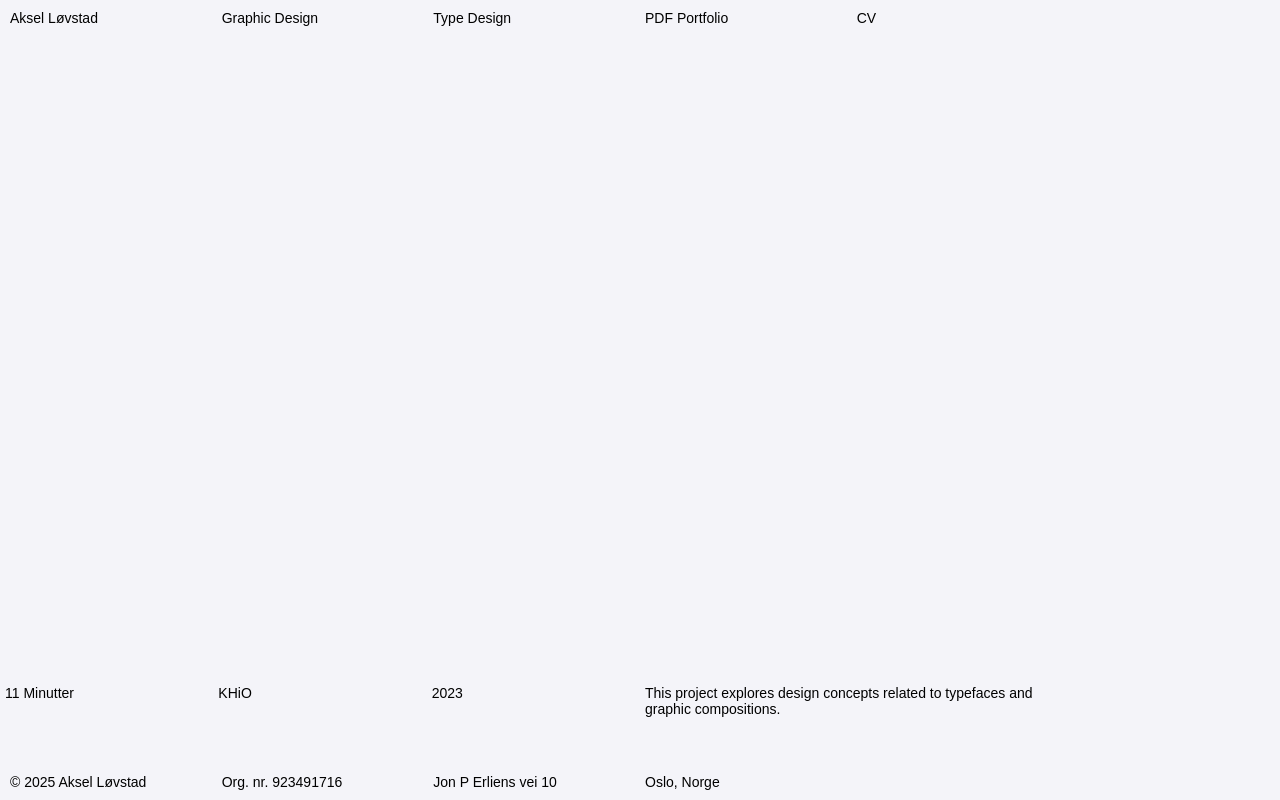
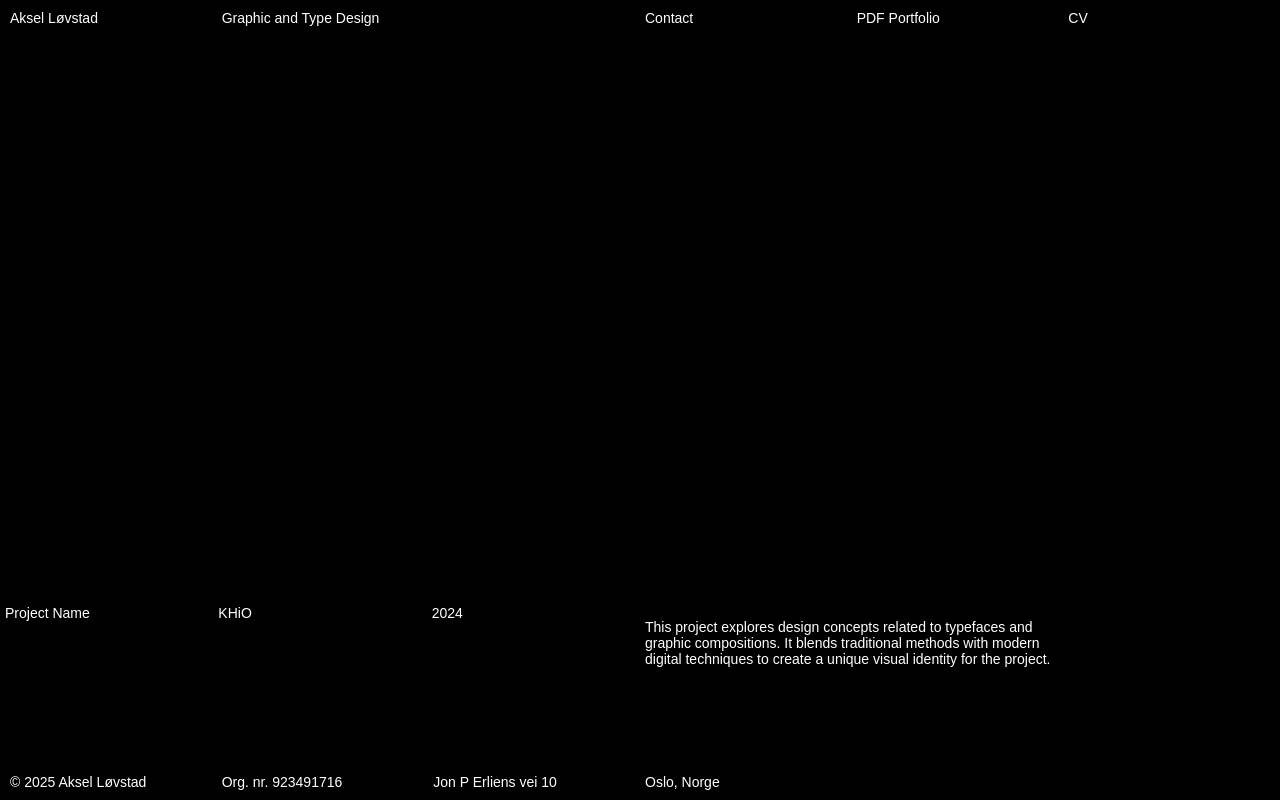
Before and after one commit to aksellovstad/aksellovstad.no, a plain HTML site: page index.html in a window 1280 px wide. Drawn offline with Linux system fonts and the light colour scheme.

Commit message:
5 image cycle

```diff
--- a/index.html
+++ b/index.html
@@ -5,7 +5,7 @@
     <meta name="viewport" content="width=device-width, initial-scale=1.0">
     <title>Aksel Løvstad - Graphic Design</title>
     <style>
-        /* Overall Body Layout */
+        /* Overall body setup */
         body {
             font-family: sans-serif;
             margin: 0;
@@ -13,79 +13,42 @@
             box-sizing: border-box;
             position: relative;
             min-height: 100vh;
-            background-color: #f4f4f9;
+            background-color: #000; /* Black background */
+            font-size: 14px;
+            color: white; /* White text color */
+            user-select: none; /* Disable text selection globally */
             display: flex;
             flex-direction: column;
             justify-content: space-between;
-            overflow: hidden;
-            font-size: 14px;
-            user-select: none; /* Disable text selection globally */
         }
 
-        /* Text selection styles */
         ::selection {
-            background-color: #000;
-            color: white;
+            background-color: #fff; /* White background when selected */
+            color: black; /* Black text when selected */
         }
 
-        /* Header section */
-        header {
-            color: #000;
-            text-align: left;
-            width: 100%;
+        /* Header and Footer styles */
+        header, footer {
             display: grid;
             grid-template-columns: repeat(6, 1fr);
             gap: 10px;
+            padding: 5px;
             background: none;
-            position: sticky;
-            top: 0;
-            padding: 5px;
-            box-sizing: border-box;
             z-index: 3;
         }
 
-        header p {
+        header p, footer p {
             margin: 0;
-            cursor: text; /* Change cursor to text when hovering over text */
+            cursor: text;
+            color: white; /* White text */
+            user-select: text; /* Enable text selection */
         }
 
-        header p:hover {
-            user-select: text; /* Enable text selection when hovering */
+        footer {
+            margin-top: auto;
         }
 
-        header p:nth-child(6) {
-            text-align: right;
-        }
-
-        /* Footer section */
-        footer {
-            color: #000;
-            text-align: left;
-            width: 100%;
-            display: grid;
-            grid-template-columns: repeat(6, 1fr);
-            gap: 10px;
-            background: none;
-            margin-top: auto;
-            padding: 5px;
-            box-sizing: border-box;
-            z-index: 3;
-        }
-
-        footer p {
-            margin: 0;
-            cursor: text; /* Change cursor to text when hovering over text */
-        }
-
-        footer p:hover {
-            user-select: text; /* Enable text selection when hovering */
-        }
-
-        footer p:nth-child(6) {
-            text-align: right;
-        }
-
-        /* Fixed Image */
+        /* Image styles */
         .fixed-image {
             position: absolute;
             object-fit: contain;
@@ -99,7 +62,7 @@
         /* Description section */
         .description {
             position: absolute;
-            top: 85%;
+            top: 75%;
             left: 0;
             width: 100%;
             display: grid;
@@ -108,22 +71,21 @@
             z-index: 2;
             padding: 5px;
             box-sizing: border-box;
-            pointer-events: none;
         }
 
         .description .col {
             padding: 0;
-            pointer-events: auto;
-            user-select: text; /* Enable text selection within description */
+            color: white; /* White text */
+            user-select: text; /* Allow text selection */
+            display: inline-block; /* Makes the column only as big as the text */
+            height: auto; /* Ensures the container shrinks to fit the content */
         }
 
         .description .col:nth-child(4) {
             grid-column: span 2;
             text-align: left;
-        }
-
-        .description p {
-            margin: 0;
+            align-self: start;
+            padding-top: 0; /* Ensure it aligns with the rest of the columns */
         }
 
         .description .cv {
@@ -132,17 +94,18 @@
             align-self: center;
         }
 
-        /* Prevent images from being selectable */
         img {
             user-select: none; /* Disable text selection on images */
         }
     </style>
+
 </head>
 <body>
     <header>
         <p>Aksel Løvstad</p>
-        <p>Graphic Design</p>
-        <p>Type Design</p>
+        <p>Graphic and Type Design</p>
+        <p></p> <!-- Empty -->
+        <p>Contact</p>
         <p>PDF Portfolio</p>
         <p>CV</p>
     </header>
@@ -162,7 +125,7 @@
         <div class="col">
             <p id="project-description">This project explores design concepts related to typefaces and graphic compositions. It blends traditional methods with modern digital techniques to create a unique visual identity for the project.</p>
         </div>
-        <div class="col"></div>
+        <div class="col" class="cv"></div>
     </div>
 
  <script>
@@ -182,7 +145,7 @@
         }
     };
 
-        // List of images with their paths
+    // List of images
     const images = [
         { src: './media/visuell-identitet/11-minutter-dektop-1.0.jpg', description: 'First Image', folder: 'visuell-identitet' },
         { src: './media/visuell-identitet/11-minutter-dektop-2.0.jpg', description: 'Second Image', folder: 'visuell-identitet' },
@@ -191,59 +154,72 @@
     ];
 
     let currentImageIndex = 0;
-        let imageCount = 0;
-
-        const projectNameElement = document.getElementById('project-name');
-        const projectInstitutionElement = document.getElementById('project-institution');
-        const projectYearElement = document.getElementById('project-year');
-        const projectDescriptionElement = document.getElementById('project-description');
     const displayedImages = [];
+    const maxImages = 5;
 
     function updateDescription() {
         const currentFolder = images[currentImageIndex].folder;
         const categoryDetails = imageCategories[currentFolder];
-            projectNameElement.innerText = categoryDetails.name;
-            projectInstitutionElement.innerText = categoryDetails.institution;
-            projectYearElement.innerText = categoryDetails.year;
-            projectDescriptionElement.innerText = categoryDetails.description;
+        document.getElementById('project-name').innerText = categoryDetails.name;
+        document.getElementById('project-institution').innerText = categoryDetails.institution;
+        document.getElementById('project-year').innerText = categoryDetails.year;
+        document.getElementById('project-description').innerText = categoryDetails.description;
     }
 
     function createFixedImage(event) {
-            if (imageCount >= 5) {
-                const oldestImage = displayedImages.shift();
+        if (displayedImages.length >= maxImages) {
+            const oldestImage = displayedImages.shift(); // Remove the oldest image
             oldestImage.remove();
-                imageCount--;
         }
 
         const newFixedImage = document.createElement('img');
         newFixedImage.src = images[currentImageIndex].src;
         newFixedImage.alt = images[currentImageIndex].description;
         newFixedImage.className = 'fixed-image';
-            newFixedImage.draggable = false;
-            newFixedImage.setAttribute('loading', 'lazy');
 
         newFixedImage.style.left = `${event.pageX}px`;
         newFixedImage.style.top = `${event.pageY}px`;
 
-            document.body.insertBefore(newFixedImage, document.querySelector('footer'));
-            displayedImages.push(newFixedImage);
-            imageCount++;
+        document.body.appendChild(newFixedImage);
+        displayedImages.push(newFixedImage); // Add to the displayed images list
 
-            updateDescription();
+        updateDescription(); // Update description after image change
+        currentImageIndex = (currentImageIndex + 1) % images.length; // Move to the next image
+    }
+
+    // Function to check if text is selected
+    function isTextSelected() {
+        const selection = window.getSelection();
+        return selection.toString().length > 0;
+    }
+
+    // Function to deselect text
+    function deselectText() {
+        const selection = window.getSelection();
+        if (selection && selection.removeAllRanges) {
+            selection.removeAllRanges(); // Deselect the text
+        }
     }
 
     document.addEventListener('click', (event) => {
-            // Ignore clicks within header, footer, or description (don't trigger image creation)
-            const isText = event.target.closest('header') || event.target.closest('footer') || event.target.closest('.description');
-            if (isText) return;
+        // Ignore clicks on header, footer, or description (don't trigger image creation)
+        if (event.target.closest('header') || event.target.closest('footer') || event.target.closest('.description')) {
+            return; // Don't trigger image creation if clicking inside text or header/footer
+        }
 
-            // Allow image creation outside text areas
-            event.preventDefault();
+        // Deselect text when clicking anywhere
+        deselectText();
+
+        // If there is any selected text, skip the image creation
+        if (isTextSelected()) {
+            return; // Don't trigger image creation if text is highlighted
+        }
+
+        // If no text is selected, create an image on click
         createFixedImage(event);
-            currentImageIndex = (currentImageIndex + 1) % images.length;
     });
+</script>
 
-        updateDescription();
-    </script>
+
 </body>
 </html>
```
Lines whose indentation alone changed are shown as unchanged.
